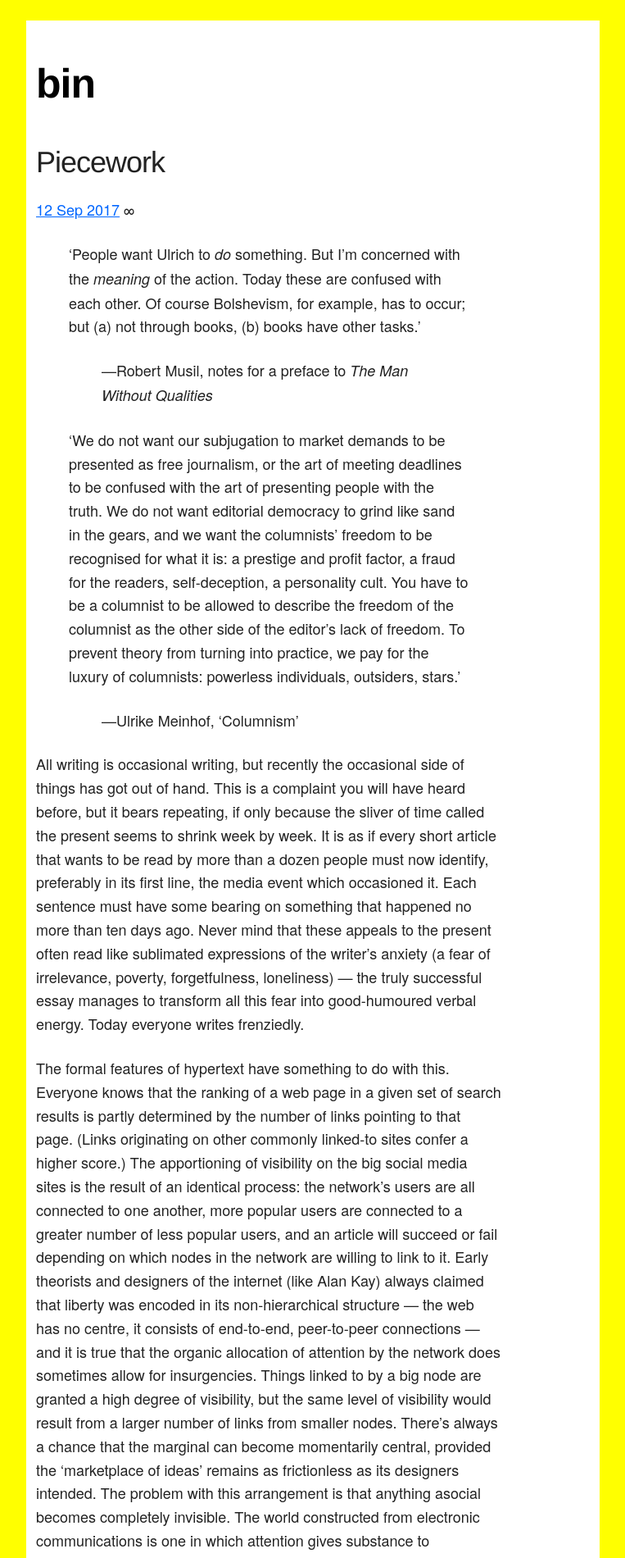
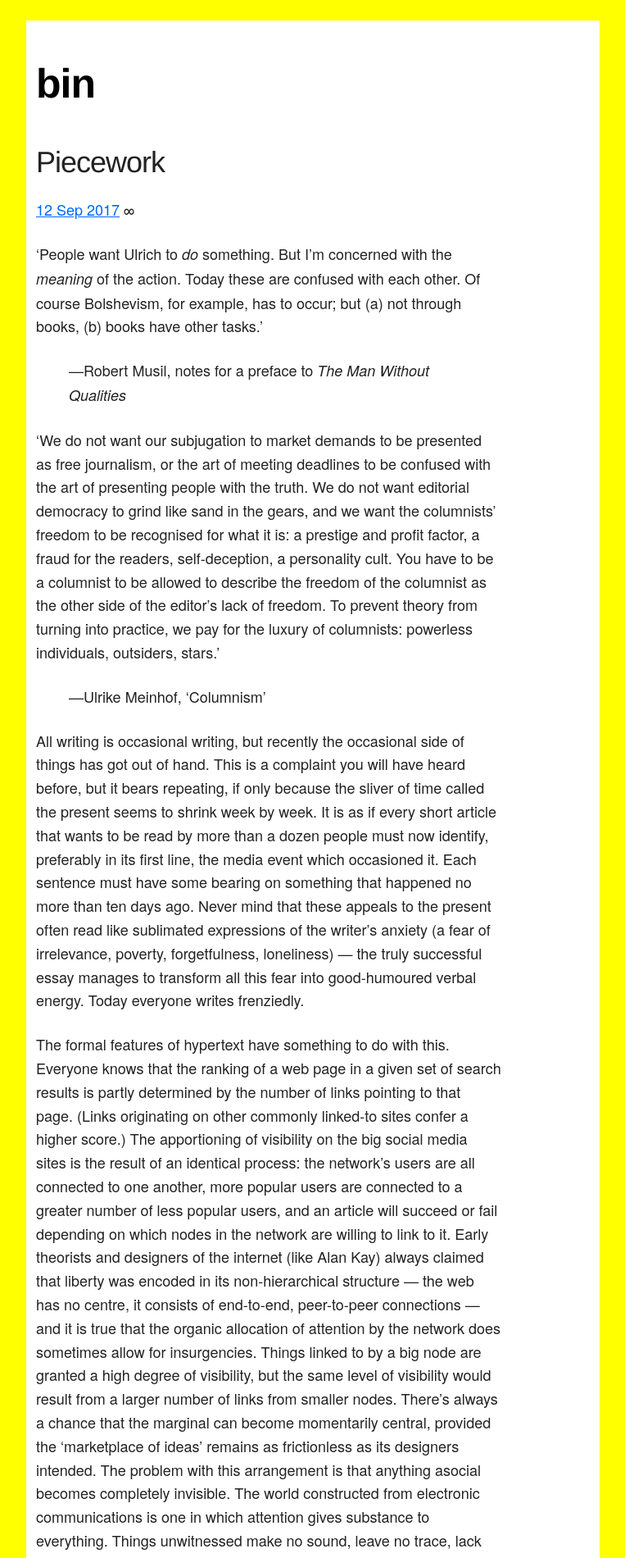
Before and after one commit to mt-trash/mt-trash.github.io, a Jekyll site: the page built from _posts/2017-09-12-piecework.md, in a window 1280 px wide. Shown: the top 1900 px of the page at 82% size, without its empty margins (258-1021 px from the left). Built offline with Jekyll 4.4.1, drawn with Linux system fonts in a browser that asks for light colours.

Commit message:
remove indents

```diff
--- a/_posts/2017-09-12-piecework.md
+++ b/_posts/2017-09-12-piecework.md
@@ -5,11 +5,11 @@ date: 2017-09-12
 preview: To prevent theory from turning into practice, we pay for the luxury of columnists.
 ---
 
->'People want Ulrich to *do* something. But I’m concerned with the *meaning* of the action. Today these are confused with each other. Of course Bolshevism, for example, has to occur; but (a) not through books, (b) books have other tasks.'
->>—Robert Musil, notes for a preface to *The Man Without Qualities*
+'People want Ulrich to *do* something. But I’m concerned with the *meaning* of the action. Today these are confused with each other. Of course Bolshevism, for example, has to occur; but (a) not through books, (b) books have other tasks.'
+>—Robert Musil, notes for a preface to *The Man Without Qualities*
 
->'We do not want our subjugation to market demands to be presented as free journalism, or the art of meeting deadlines to be confused with the art of presenting people with the truth. We do not want editorial democracy to grind like sand in the gears, and we want the columnists’ freedom to be recognised for what it is: a prestige and profit factor, a fraud for the readers, self-deception, a personality cult. You have to be a columnist to be allowed to describe the freedom of the columnist as the other side of the editor’s lack of freedom. To prevent theory from turning into practice, we pay for the luxury of columnists: powerless individuals, outsiders, stars.'
->>—Ulrike Meinhof, 'Columnism'
+'We do not want our subjugation to market demands to be presented as free journalism, or the art of meeting deadlines to be confused with the art of presenting people with the truth. We do not want editorial democracy to grind like sand in the gears, and we want the columnists’ freedom to be recognised for what it is: a prestige and profit factor, a fraud for the readers, self-deception, a personality cult. You have to be a columnist to be allowed to describe the freedom of the columnist as the other side of the editor’s lack of freedom. To prevent theory from turning into practice, we pay for the luxury of columnists: powerless individuals, outsiders, stars.'
+>—Ulrike Meinhof, 'Columnism'
 
 
 All writing is occasional writing, but recently the occasional side of things has got out of hand. This is a complaint you will have heard before, but it bears repeating, if only because the sliver of time called the present seems to shrink week by week. It is as if every short article that wants to be read by more than a dozen people must now identify, preferably in its first line, the media event which occasioned it. Each sentence must have some bearing on something that happened no more than ten days ago. Never mind that these appeals to the present often read like sublimated expressions of the writer's anxiety (a fear of irrelevance, poverty, forgetfulness, loneliness) — the truly successful essay manages to transform all this fear into good-humoured verbal energy. Today everyone writes frenziedly.
```
